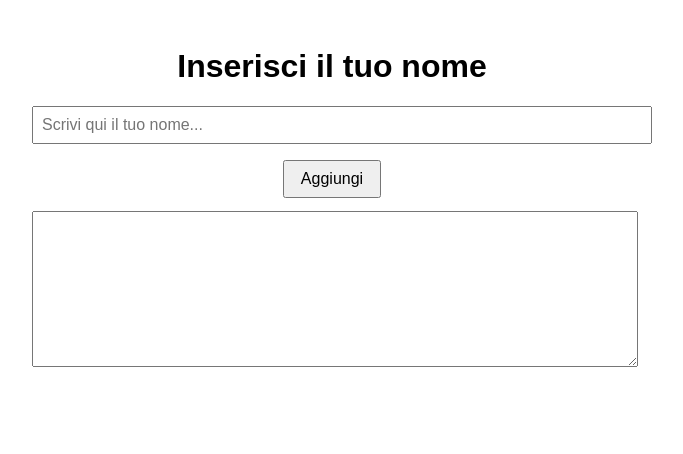
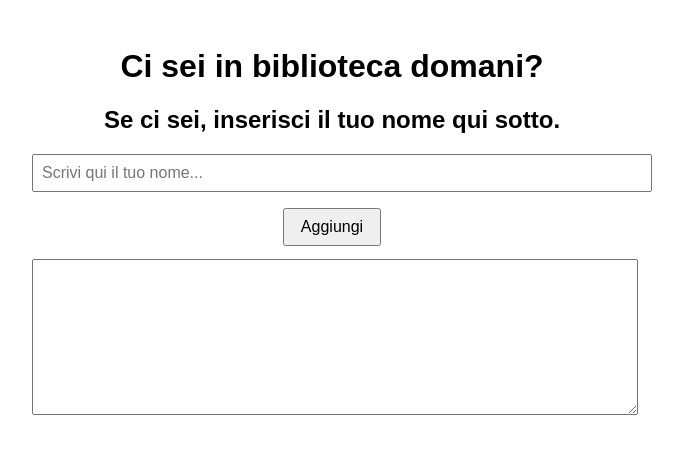
Before and after one commit to pecciolidavide/biblio, a plain HTML site: page index.html in a window 1280 px wide. Shown: the whole page, without its empty margins (308-991 px from the left). Drawn offline with Linux system fonts and the light colour scheme; no server answers.

Commit message:
Update index.html

```diff
--- a/index.html
+++ b/index.html
@@ -3,7 +3,7 @@
 <head>
   <meta charset="UTF-8" />
   <meta name="viewport" content="width=device-width, initial-scale=1.0"/>
-  <title>Raccolta Nomi</title>
+  <title>Presenze Biblioteca</title>
   <style>
     body {
       font-family: sans-serif;
@@ -30,7 +30,8 @@
   </style>
 </head>
 <body>
-  <h1>Inserisci il tuo nome</h1>
+  <h1>Ci sei in biblioteca domani?</h1>
+  <h2>Se ci sei, inserisci il tuo nome qui sotto.</h2>
   <input type="text" id="inputName" placeholder="Scrivi qui il tuo nome..." />
   <br/>
   <button onclick="aggiungiNome()">Aggiungi</button>
```
